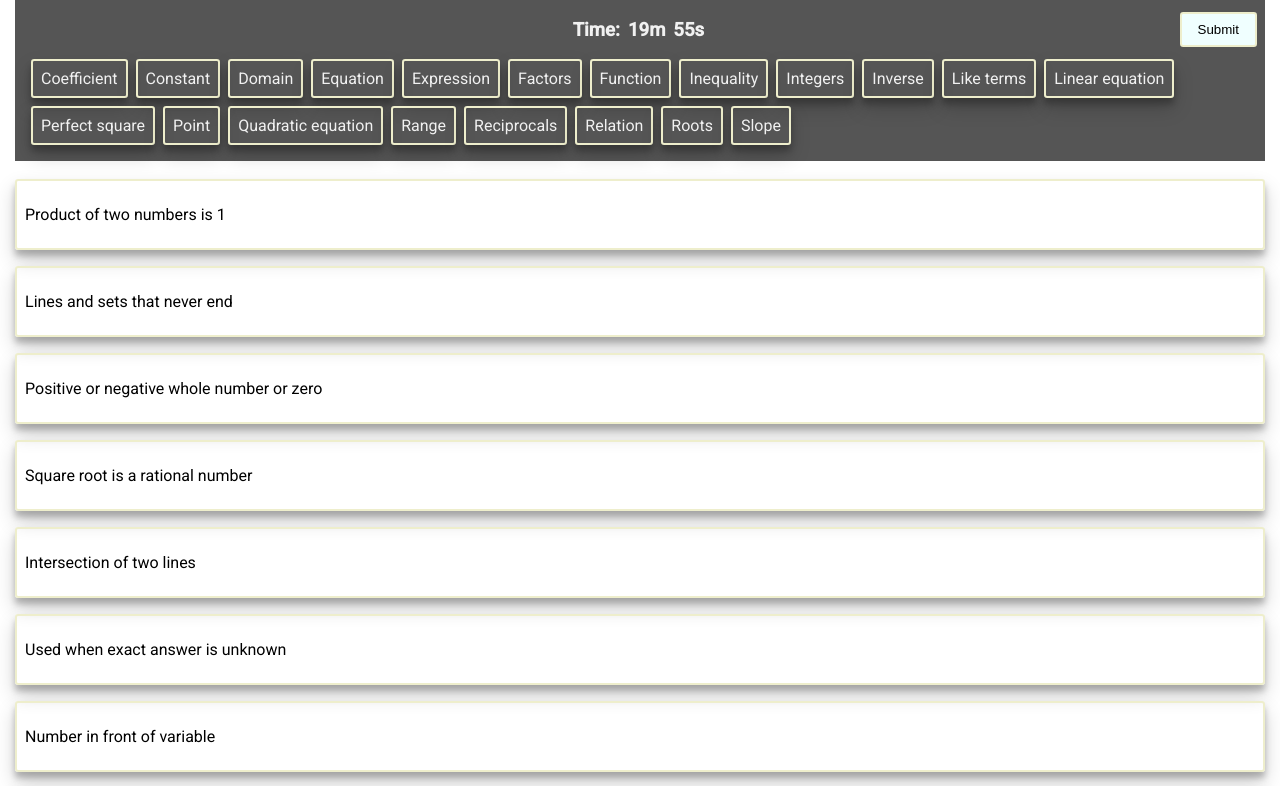
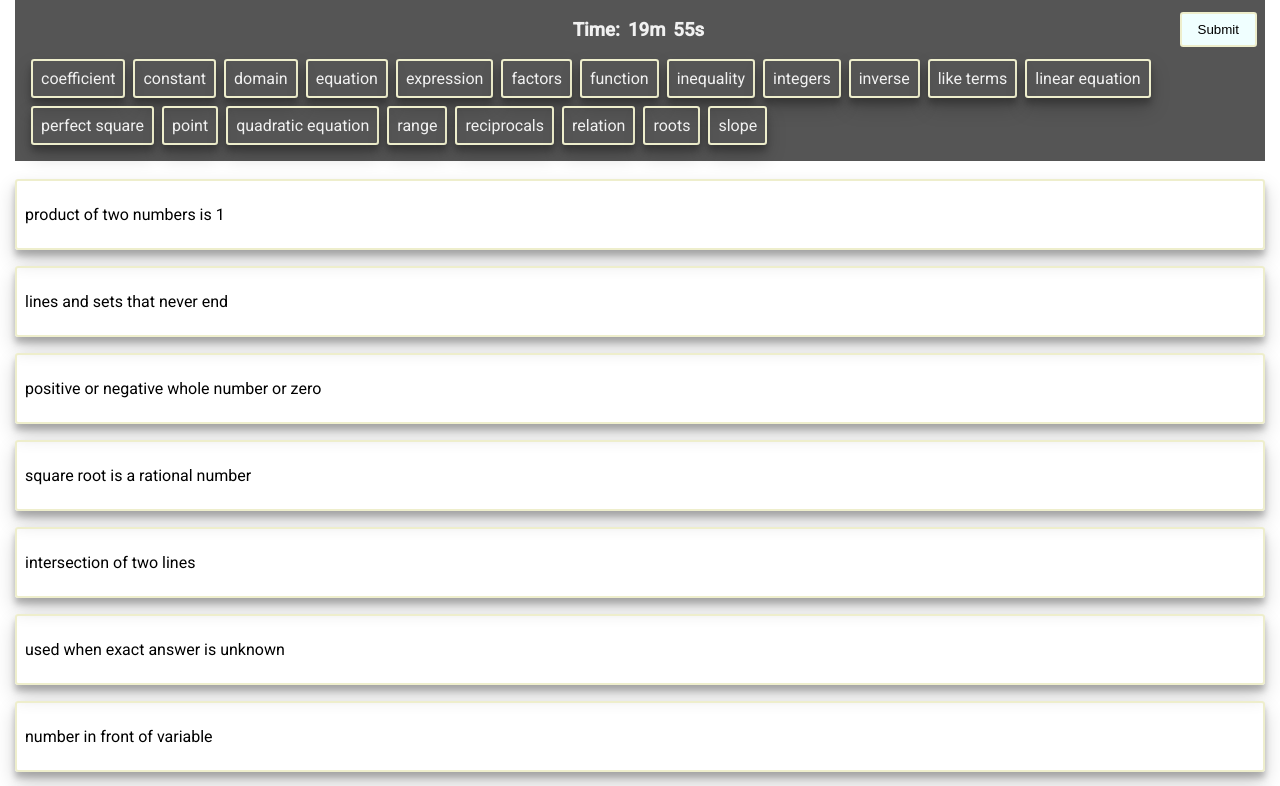
Before and after one commit to Dovernh/Match, an Angular app: page / in a window 1280 px wide. Shown: the top 786 px of the page. Built offline with nearby package versions, Linux system fonts and the light colour scheme.

Commit message:
un-capitalize

```diff
--- a/src/app/match/match.component.scss
+++ b/src/app/match/match.component.scss
@@ -31,10 +31,6 @@
         &.selected {
           color: #000;
         }
-
-        &::first-letter {
-          text-transform: capitalize;
-        }
       }
     }
   }
@@ -56,18 +52,10 @@
         text-align: center;
         background: var(--primary);
         padding: 0.5rem;
-
-        &::first-letter {
-          text-transform: capitalize;
-        }
       }
 
       .def {
         padding: 1rem 0;
-
-        &::first-letter {
-          text-transform: capitalize;
-        }
       }
     }
   }
```
